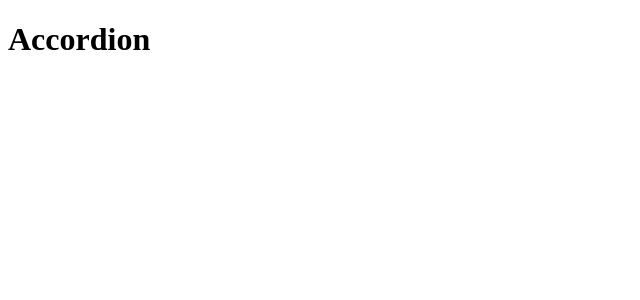
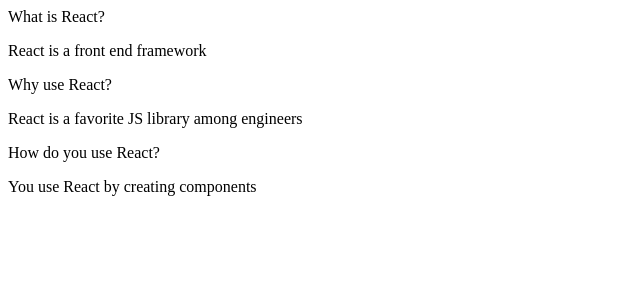
Before and after one commit to VaderSteve76/widgets-hooks, a React (Create React App) app in the folder widgets-hooks/: page / in a window 1280 px wide. Shown: the top 300 px of the page, without its empty margins (0-640 px from the left). Built offline with nearby package versions, Linux system fonts and the light colour scheme.

Commit message:
Items rendering

```diff
--- a/widgets-hooks/src/App.js
+++ b/widgets-hooks/src/App.js
@@ -1,10 +1,25 @@
 import React from 'react';
 import Accordion from './components/Accordion';
+
+const items = [
+  {
+    title: "What is React?",
+    content: "React is a front end framework"
+  },
+  {
+    title: "Why use React?",
+    content: "React is a favorite JS library among engineers"
+  },
+  {
+    title: "How do you use React?",
+    content: "You use React by creating components"
+  }
+];
 
 export default () => {
   return (
     <div>
-      <Accordion />
+      <Accordion items={items} />
     </div>
   );
 }
--- a/widgets-hooks/src/components/Accordion.js
+++ b/widgets-hooks/src/components/Accordion.js
@@ -1,7 +1,22 @@
 import React from 'react';
 
-const Accordion = () => {
-  return <h1>Accordion</h1>
+const Accordion = ({ items }) => {
+
+  const renderedItems = items.map(item => {
+    return <div key={item.title}>
+      <div className="title active">
+        <i className="dropdown icon"></i>
+        {item.title}
+      </div>
+      <div className="content active">
+        <p>{item.content}</p>
+      </div>
+    </div>
+  });
+
+  return <div className="ui styled accordion">
+    {renderedItems}
+  </div>
 }
 
 export default Accordion;
```
